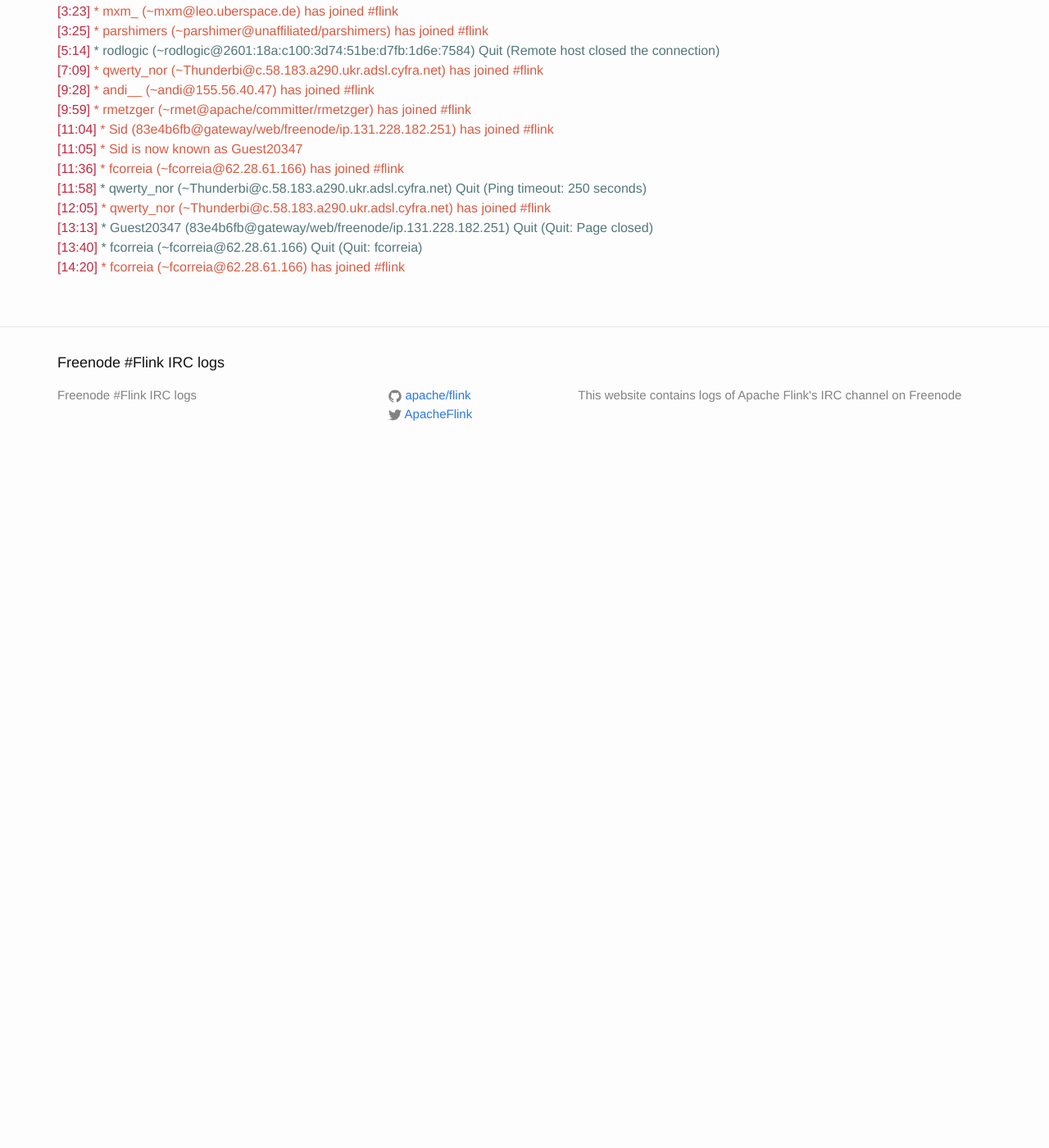
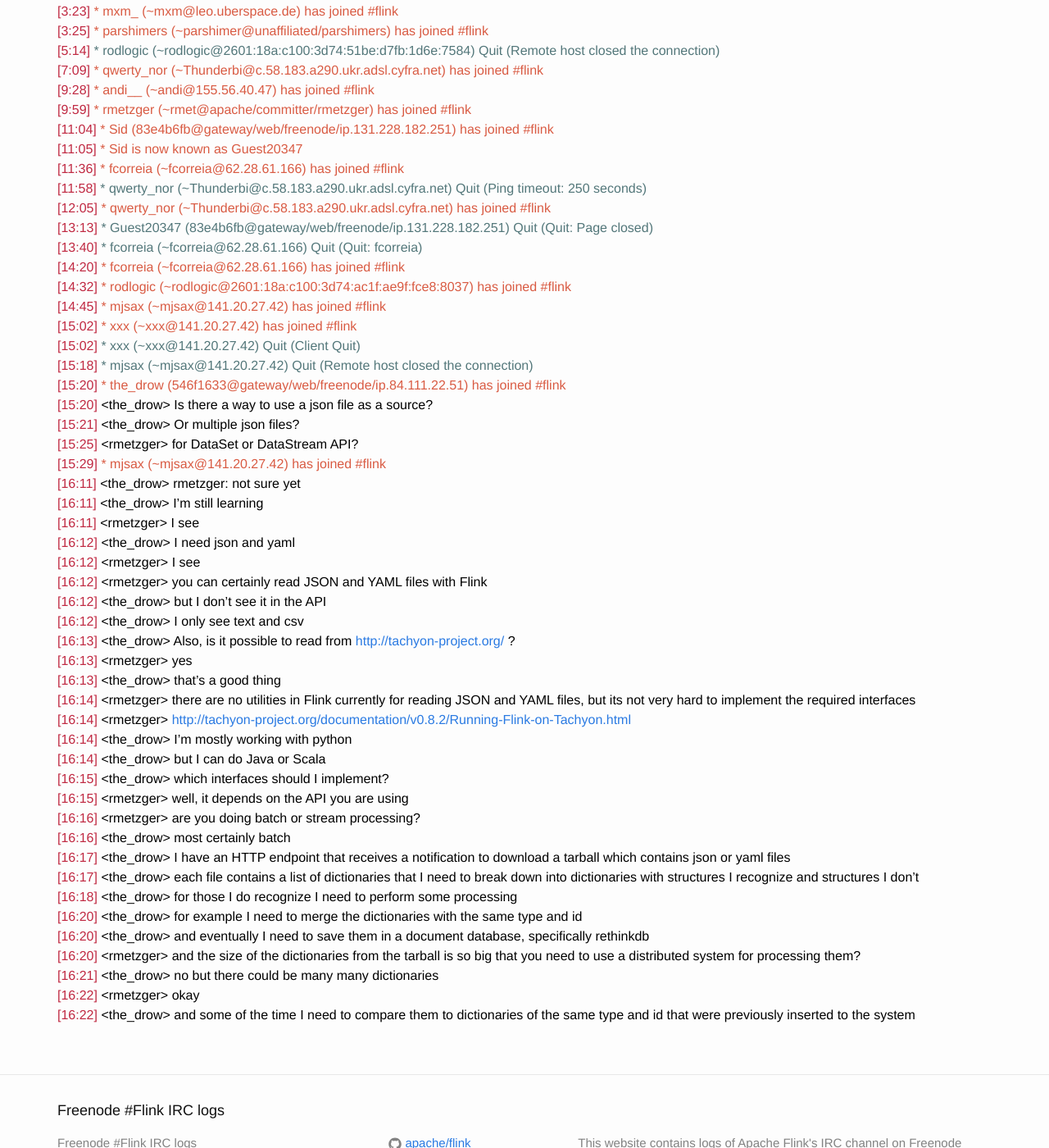
Before and after one commit to flink-irc-logs/flink-irc-logs.github.io, a Jekyll site: the page built from _posts/2015-11-19-logs.markdown, in a window 1280 px wide and 1400 px high, scrolled down 270 px. Shown: the whole window at 82% size. Built offline with Jekyll 4.4.1, drawn with Linux system fonts in a browser that asks for light colours; before the commit the page ends 900 px from its top, so only the background shows below that.

Commit message:
Update of the logs on Thu Nov 19 16:22:39 CET 2015

```diff
--- a/_posts/2015-11-19-logs.markdown
+++ b/_posts/2015-11-19-logs.markdown
@@ -21,3 +21,41 @@
 <span class="irc-date">[13:13]</span> <span class="irc-navy">* Guest20347 (83e4b6fb@gateway/web/freenode/ip.131.228.182.251) Quit (Quit: Page closed)</span><br />
 <span class="irc-date">[13:40]</span> <span class="irc-navy">* fcorreia (~fcorreia@62.28.61.166) Quit (Quit: fcorreia)</span><br />
 <span class="irc-date">[14:20]</span> <span class="irc-green">* fcorreia (~fcorreia@62.28.61.166) has joined #flink</span><br />
+<span class="irc-date">[14:32]</span> <span class="irc-green">* rodlogic (~rodlogic@2601:18a:c100:3d74:ac1f:ae9f:fce8:8037) has joined #flink</span><br />
+<span class="irc-date">[14:45]</span> <span class="irc-green">* mjsax (~mjsax@141.20.27.42) has joined #flink</span><br />
+<span class="irc-date">[15:02]</span> <span class="irc-green">* xxx (~xxx@141.20.27.42) has joined #flink</span><br />
+<span class="irc-date">[15:02]</span> <span class="irc-navy">* xxx (~xxx@141.20.27.42) Quit (Client Quit)</span><br />
+<span class="irc-date">[15:18]</span> <span class="irc-navy">* mjsax (~mjsax@141.20.27.42) Quit (Remote host closed the connection)</span><br />
+<span class="irc-date">[15:20]</span> <span class="irc-green">* the_drow (546f1633@gateway/web/freenode/ip.84.111.22.51) has joined #flink</span><br />
+<span class="irc-date">[15:20]</span> <span class="irc-black">&lt;the_drow&gt; Is there a way to use a json file as a source?</span><br />
+<span class="irc-date">[15:21]</span> <span class="irc-black">&lt;the_drow&gt; Or multiple json files?</span><br />
+<span class="irc-date">[15:25]</span> <span class="irc-black">&lt;rmetzger&gt; for DataSet or DataStream API?</span><br />
+<span class="irc-date">[15:29]</span> <span class="irc-green">* mjsax (~mjsax@141.20.27.42) has joined #flink</span><br />
+<span class="irc-date">[16:11]</span> <span class="irc-black">&lt;the_drow&gt; rmetzger: not sure yet</span><br />
+<span class="irc-date">[16:11]</span> <span class="irc-black">&lt;the_drow&gt; I'm still learning</span><br />
+<span class="irc-date">[16:11]</span> <span class="irc-black">&lt;rmetzger&gt; I see</span><br />
+<span class="irc-date">[16:12]</span> <span class="irc-black">&lt;the_drow&gt; I need json and yaml</span><br />
+<span class="irc-date">[16:12]</span> <span class="irc-black">&lt;rmetzger&gt; I see</span><br />
+<span class="irc-date">[16:12]</span> <span class="irc-black">&lt;rmetzger&gt; you can certainly read JSON and YAML files with Flink</span><br />
+<span class="irc-date">[16:12]</span> <span class="irc-black">&lt;the_drow&gt; but I don't see it in the API</span><br />
+<span class="irc-date">[16:12]</span> <span class="irc-black">&lt;the_drow&gt; I only see text and csv</span><br />
+<span class="irc-date">[16:13]</span> <span class="irc-black">&lt;the_drow&gt; Also, is it possible to read from <a href="http://tachyon-project.org/">http://tachyon-project.org/</a> ?</span><br />
+<span class="irc-date">[16:13]</span> <span class="irc-black">&lt;rmetzger&gt; yes</span><br />
+<span class="irc-date">[16:13]</span> <span class="irc-black">&lt;the_drow&gt; that's a good thing</span><br />
+<span class="irc-date">[16:14]</span> <span class="irc-black">&lt;rmetzger&gt; there are no utilities in Flink currently for reading JSON and YAML files, but its not very hard to implement the required interfaces</span><br />
+<span class="irc-date">[16:14]</span> <span class="irc-black">&lt;rmetzger&gt; <a href="http://tachyon-project.org/documentation/v0.8.2/Running-Flink-on-Tachyon.html">http://tachyon-project.org/documentation/v0.8.2/Running-Flink-on-Tachyon.html</a></span><br />
+<span class="irc-date">[16:14]</span> <span class="irc-black">&lt;the_drow&gt; I'm mostly working with python</span><br />
+<span class="irc-date">[16:14]</span> <span class="irc-black">&lt;the_drow&gt; but I can do Java or Scala</span><br />
+<span class="irc-date">[16:15]</span> <span class="irc-black">&lt;the_drow&gt; which interfaces should I implement?</span><br />
+<span class="irc-date">[16:15]</span> <span class="irc-black">&lt;rmetzger&gt; well, it depends on the API you are using</span><br />
+<span class="irc-date">[16:16]</span> <span class="irc-black">&lt;rmetzger&gt; are you doing batch or stream processing?</span><br />
+<span class="irc-date">[16:16]</span> <span class="irc-black">&lt;the_drow&gt; most certainly batch</span><br />
+<span class="irc-date">[16:17]</span> <span class="irc-black">&lt;the_drow&gt; I have an HTTP endpoint that receives a notification to download a tarball which contains json or yaml files</span><br />
+<span class="irc-date">[16:17]</span> <span class="irc-black">&lt;the_drow&gt; each file contains a list of dictionaries that I need to break down into dictionaries with structures I recognize and structures I don't</span><br />
+<span class="irc-date">[16:18]</span> <span class="irc-black">&lt;the_drow&gt; for those I do recognize I need to perform some processing</span><br />
+<span class="irc-date">[16:20]</span> <span class="irc-black">&lt;the_drow&gt; for example I need to merge the dictionaries with the same type and id</span><br />
+<span class="irc-date">[16:20]</span> <span class="irc-black">&lt;the_drow&gt; and eventually I need to save them in a document database, specifically rethinkdb</span><br />
+<span class="irc-date">[16:20]</span> <span class="irc-black">&lt;rmetzger&gt; and the size of the dictionaries from the tarball is so big that you need to use a distributed system for processing them?</span><br />
+<span class="irc-date">[16:21]</span> <span class="irc-black">&lt;the_drow&gt; no but there could be many many dictionaries</span><br />
+<span class="irc-date">[16:22]</span> <span class="irc-black">&lt;rmetzger&gt; okay</span><br />
+<span class="irc-date">[16:22]</span> <span class="irc-black">&lt;the_drow&gt; and some of the time I need to compare them to dictionaries of the same type and id that were previously inserted to the system</span><br />
```
